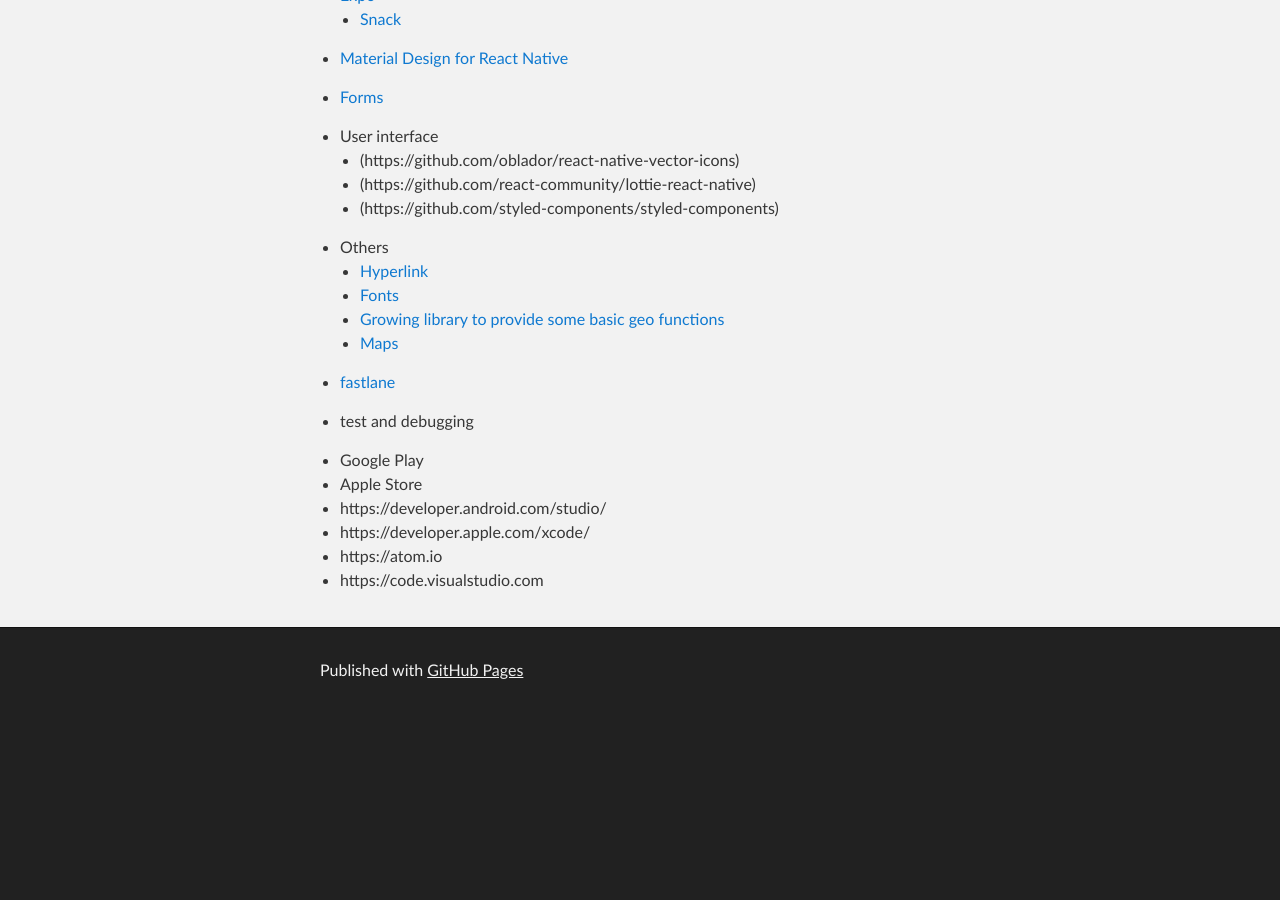
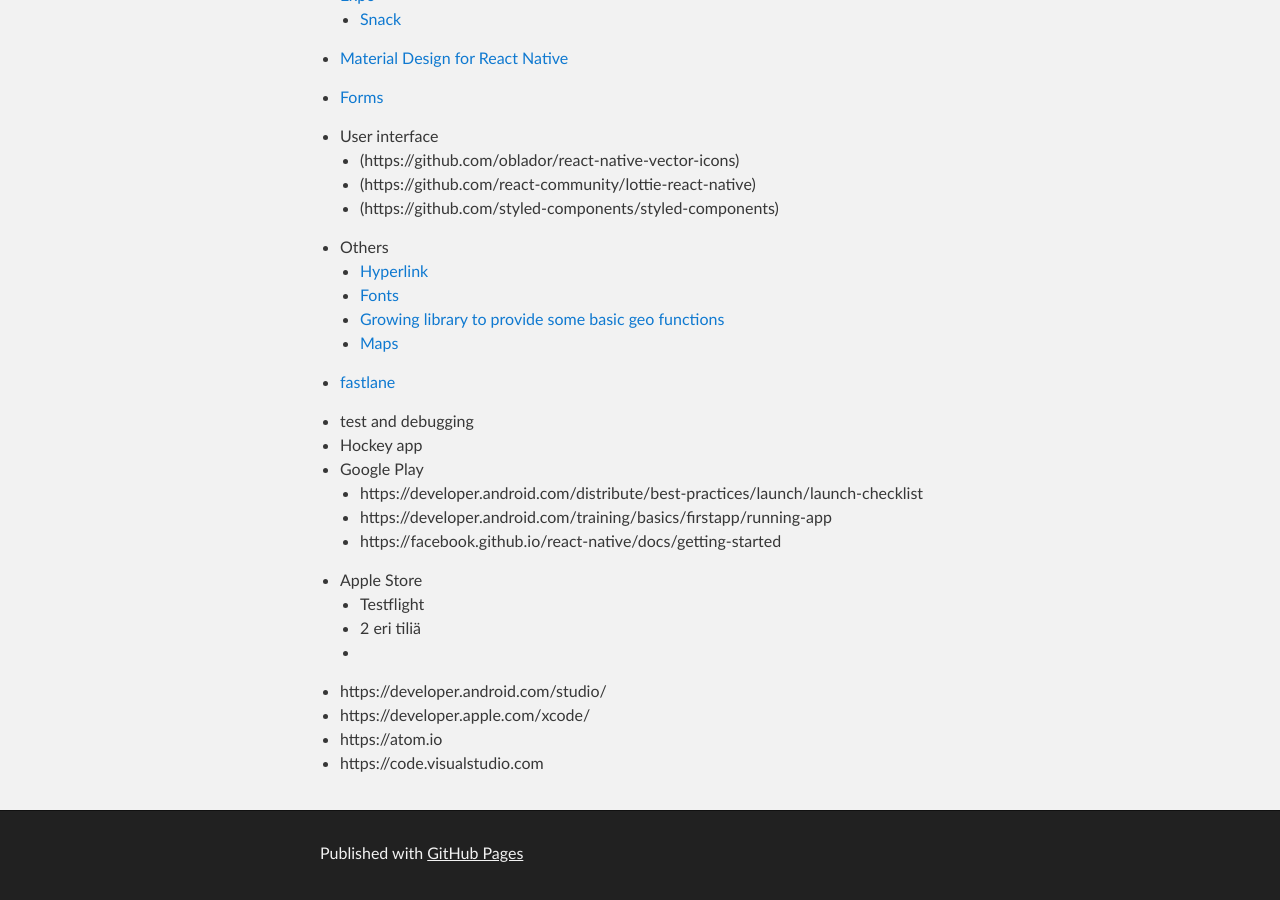
Before and after one commit to haapio/haapio.github.io, a Jekyll site: the page built from react-native.md, in a window 1280 px wide and 900 px high, scrolled down 2285 px. Built offline with Jekyll 4.4.1, drawn with Linux system fonts in a browser that asks for light colours; before the commit the page ends 3002 px from its top, so only the background shows below that.

Commit message:
Update react-native.md

```diff
--- a/react-native.md
+++ b/react-native.md
@@ -102,9 +102,15 @@ Here you can find some useful links about React Native.
 - [fastlane](https://fastlane.tools/)
 
 - test and debugging
-
+- Hockey app
 - Google Play
+  - https://developer.android.com/distribute/best-practices/launch/launch-checklist
+  - https://developer.android.com/training/basics/firstapp/running-app
+  - https://facebook.github.io/react-native/docs/getting-started
 - Apple Store
+  - Testflight
+  - 2 eri tiliä
+  -
 - https://developer.android.com/studio/
 - https://developer.apple.com/xcode/
 - https://atom.io
```
